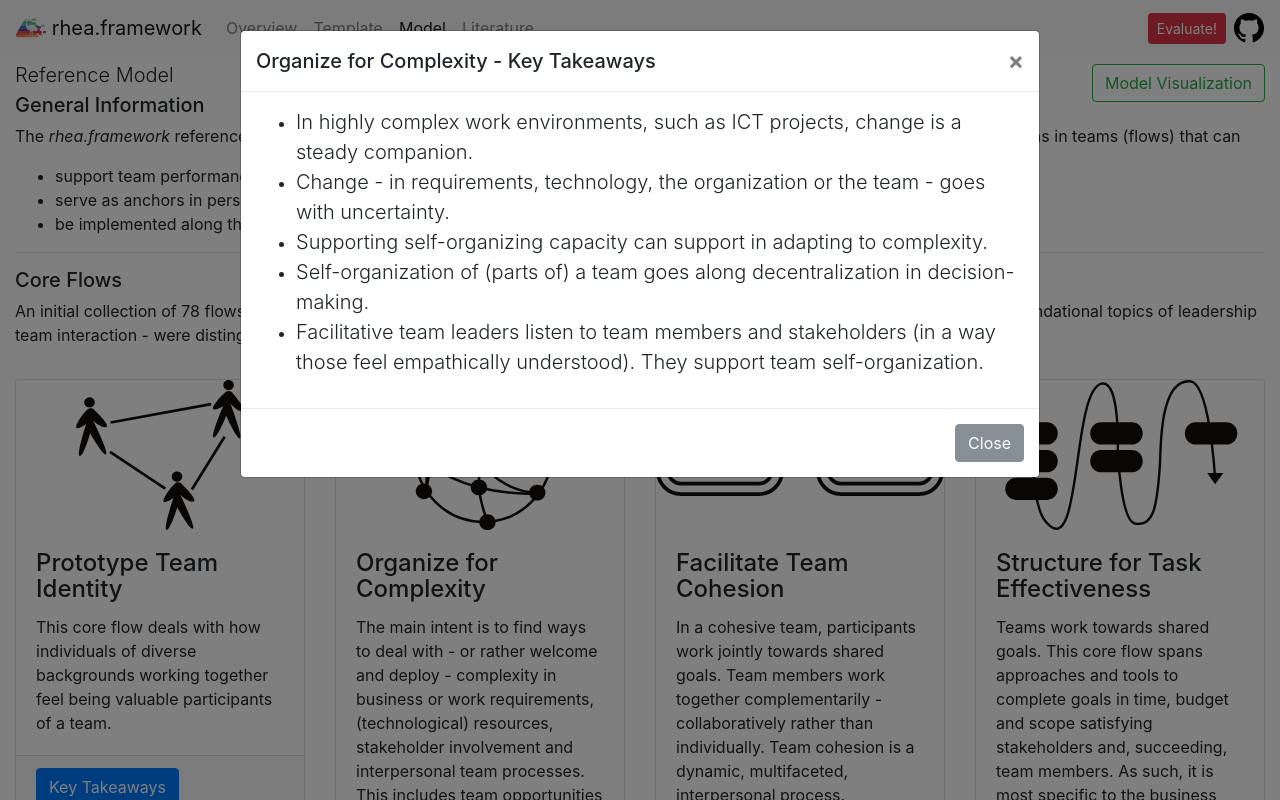
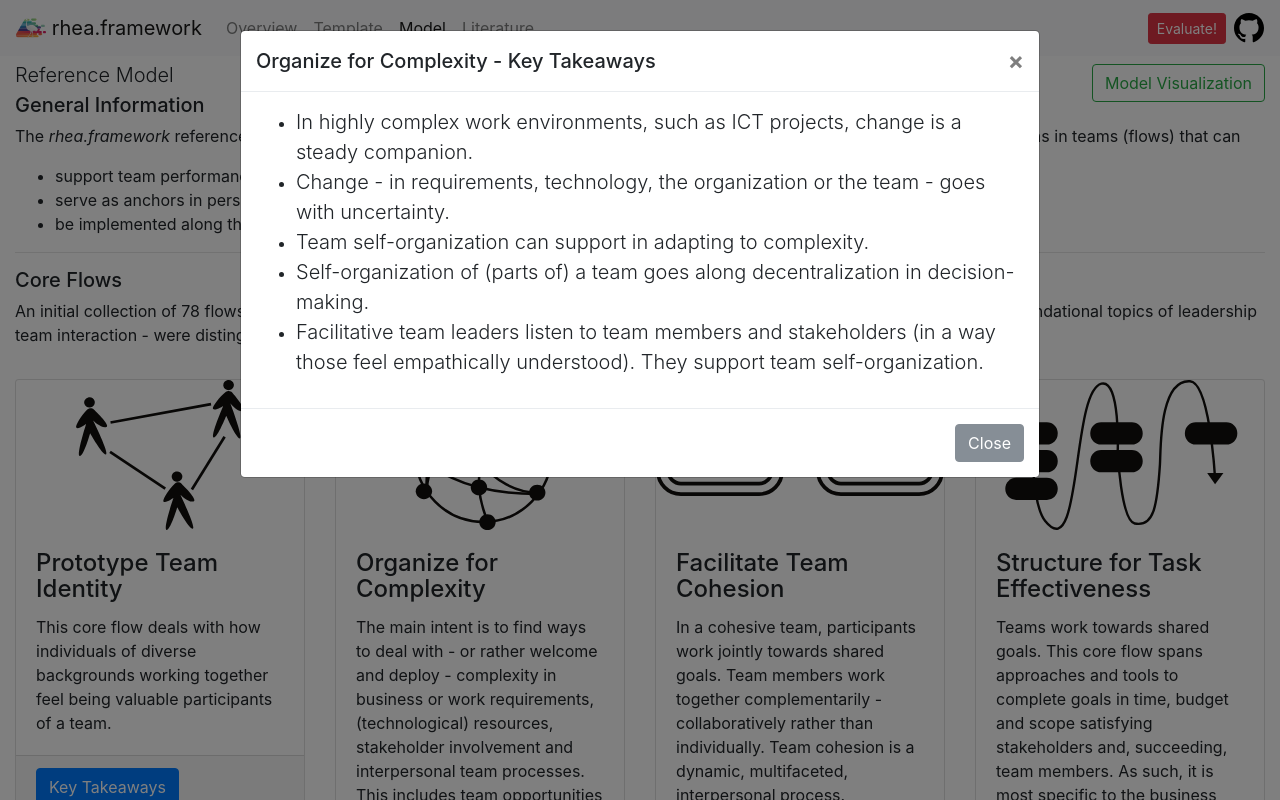
Before and after one commit to rheafmwk/rheafmwk, a Flask app: page /ontologyview in a window 1280 px wide, after a click on "Key Takeaways". Run offline with Flask 2, Linux system fonts and the light colour scheme; parts of the project's set-up code (start-up, migrations or seed data) failed here and were passed over; some libraries are stand-ins or nearby versions.

Commit message:
minor changes

```diff
--- a/src/templates/ontologyview.html
+++ b/src/templates/ontologyview.html
@@ -157,7 +157,7 @@
 	  			<ul>
 					<li><small class="lead">In highly complex work environments, such as ICT projects, change is a steady companion.</small></li>
 					<li><small class="lead">Change - in requirements, technology, the organization or the team - goes with uncertainty.</small></li>
-					<li><small class="lead">Supporting self-organizing capacity can support in adapting to complexity.</small></li>
+					<li><small class="lead">Team self-organization can support in adapting to complexity.</small></li>
 					<li><small class="lead">Self-organization of (parts of) a team goes along decentralization in decision-making.</small></li>
 					<li><small class="lead">Facilitative team leaders listen to team members and stakeholders (in a way those feel empathically understood). They support team self-organization.</small></li>
 				</ul>
```
